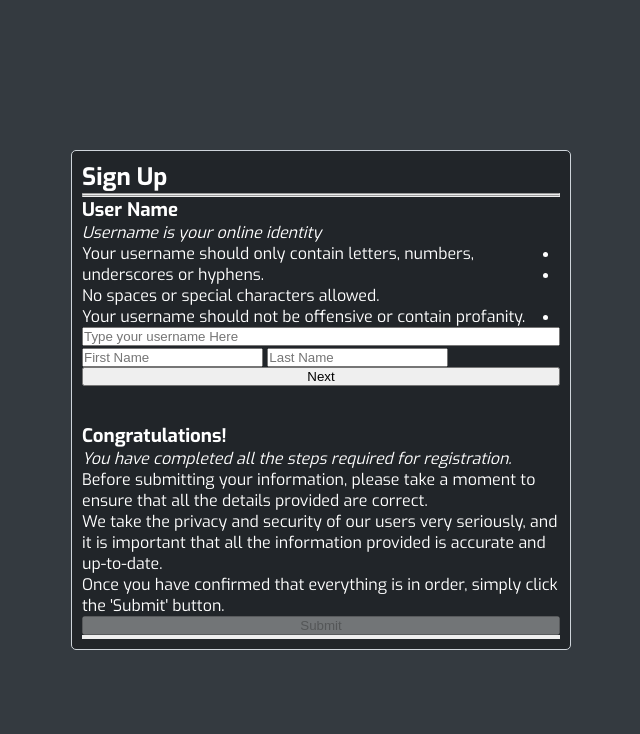
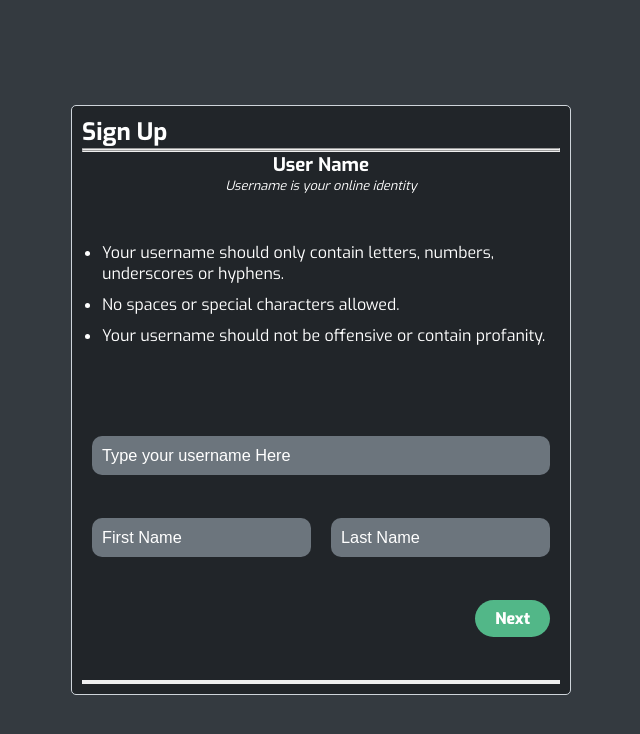
Before and after one commit to AddisBelayhu/RegistrationForm, a plain HTML site: page index.html in a window 1280 px wide. Shown: the whole page, without its empty margins (319-959 px from the left). Drawn offline with Linux system fonts and the light colour scheme.

Commit message:
update css

```diff
--- a/index.html
+++ b/index.html
@@ -17,21 +17,20 @@
             <div class="steps"><i class="fa-solid fa-key"></i></div>
             <div class="steps"><i class="fa-solid fa-trophy"></i></div>
         </div>
+
         <div class="input-slide-contianer">
         <scroller>
                 <div class="input-slide">
                 <h3>User Name</h3>
                 <p><i>Username is your online identity</i></p>
                 <ul class="rules">
-                      <li>Your username should only contain letters, numbers, underscores or hyphens.</li>
-                      <li>No spaces or special characters allowed.</li>
+
+                    <li>Your username should only contain letters, numbers, underscores or hyphens. </li><li>No spaces or special characters allowed.</li>
                     <li>Your username should not be offensive or contain profanity.</li>
                 </ul>
                 <input type="text" placeholder="Type your username Here" name="username" class="username">
-                    <div class="full-name">
-                        <input type="text" placeholder="First Name" name="firstname">
-                        <input type="text" name="lastname" placeholder="Last Name">
-                    </div>
+                <div class="full-name"><input type="text" placeholder="First Name" name="firstname">
+                    <input type="text" name="lastname" class="lastname" placeholder="Last Name"></div>
                 <button class="button-nex" onclick="NextSlide(1)">Next</button>
             </div>
             <div class="input-slide user-detail">
@@ -44,6 +43,8 @@
                     <li>Please don't use email that includes personal information.</li>
                 </ul>
                 <input type="email" name="email" class="email" placeholder="Email">
+
+
                 <button class="button-nex" onclick="NextSlide(2)">Next</button>
             </div>
             <div class="input-slide password-slide">
@@ -57,8 +58,8 @@
                 <input type="password" name="password" class="password" placeholder="Password">
                 <input type="password" name="confirm-password" class="confirm-password" placeholder="Confirm Your Password">
                 <button class="button-nex" onclick="NextSlide(3)">Next</button>
-                    </div>div>
-            </div class="input-slide finish-slide">
+            </div>
+            <div class="input-slide finish-slide">
                 <h3>Congratulations!</h3>
                 <p><i>You have completed all the steps required for registration.</i></p>
                 <ul class="rules">
@@ -66,8 +67,9 @@
                 <li> We take the privacy and security of our users very seriously, and it is important that all the information provided is accurate and up-to-date.</li>
                 <li>Once you have confirmed that everything is in order, simply click the 'Submit' button.</li>
                 </ul>
-               <button type="submit" class="button-nex" disabled>Submit</button>
-              <div >
+
+                <button type="submit" class="button-nex" disabled>Sumbit</button>
+            </div>
      </scroller>
         </div>
       <button class="GoBack" onclick="GoBack()"><i class="fa-solid fa-arrow-left"></i></button>
--- a/style.css
+++ b/style.css
@@ -14,7 +14,7 @@ body {
 
 .container {
     width: 500px;
-    height: 500px;
+    height: 590px;
     margin: auto;
     border-radius: 5px;
     border:1px solid #ced4da;
@@ -63,3 +63,96 @@ scroller{
     flex-direction: column;
     flex-shrink: 0;
 }
+
+.input-slide>h3 {
+    text-align: center;
+}
+
+.input-slide>.rules {
+list-style-type: disc;
+display: flex;
+flex-direction: column;
+margin: auto;
+padding-left: 20px;
+}
+
+.input-slide>.rules>li {
+    padding: 5px 0;
+}
+
+.input-slide input {
+    width: calc(100% - 20px);
+    padding: 10px;
+    background-color: #6c757d;
+    outline: none;
+    border-radius: 10px;
+    border: none;
+    margin: auto 10px;
+    font-size: 1.01em;
+    color: white;
+    box-sizing: border-box;
+    transition-duration: 0.3s;
+    position: relative;
+}
+
+.input-slide input::placeholder {
+    color: white !important;
+    font-size: 1.01em;
+}
+
+.button-nex {
+    padding: 8px 20px;
+    border-radius: 20px;
+    color:white;
+    font-weight: 800;
+    outline:none;
+    border:none;
+    margin:auto;
+    margin-right: 10px;
+    font-family:Exo;
+    font-size: 1em;
+    cursor: pointer;
+    background-color: #52b788;
+}
+
+.button-nex:hover {
+    background-color: #40916c;
+}
+
+.full-name {
+    display: flex;
+}
+
+.user-detail>input {
+    align-items: start;
+    margin: 10px;
+}
+
+.user-detail>button{
+    margin: 10px;
+    margin-left: auto;
+}
+
+.user-detail>.email{
+    width: calc(100% - 20px);
+}
+
+.input-slide p {
+    font-size: 0.8em;
+    text-align: center;
+}
+
+.finish-slide{
+    line-height:1.4em
+}
+
+:root{
+    --BarStartWidth:0%;
+    --BarEndWidth:calc(var(--BarStartWidth) + 25%);
+}
+
+.animateStep{
+    width:var(--BarEndWidth);
+    background-color: black;
+    animation: ZerotoHeroWidth 0.5s ease;
+}
```
Lines whose indentation alone changed are shown as unchanged.
